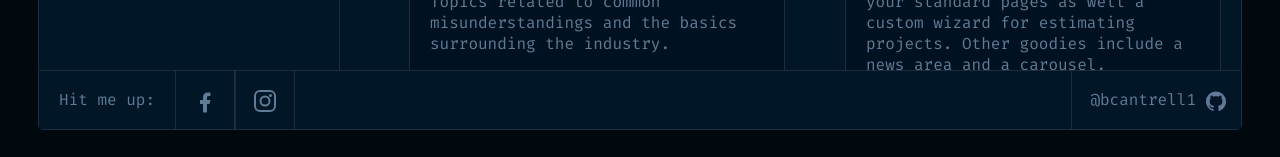
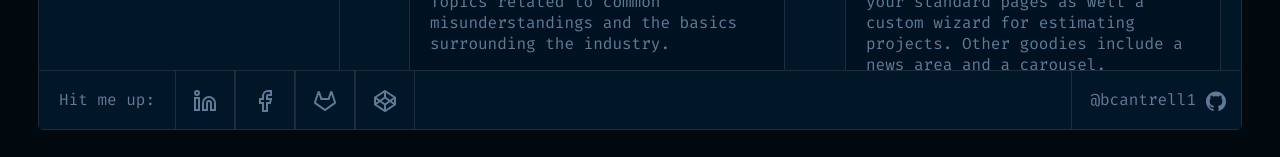
Before and after one commit to Bcantrell1/briancantrell.me, a Next.js app: page /en/projects in a window 1280 px wide. Shown: the part 640-797 px from the top of the page. Built offline with nearby package versions, Linux system fonts and the light colour scheme.

Commit message:
Small adjustments | Socials update

```diff
--- a/app/[locale]/page.tsx
+++ b/app/[locale]/page.tsx
@@ -19,7 +19,7 @@ export default function HomePage() {
           </div>
           <div className={styles.github_repo}>
             <p>{ t('pageMobile') }</p>
-            <span>const</span> <span>githubLink</span> =
+            <span>const</span> <span>githubLink</span> {` = `}
             <Link
               aria-label="go to my github page"
               href="https://github.com/bcantrell1"
--- /dev/null
+++ b/app/layout.tsx
@@ -0,0 +1,7 @@
+export default function RootLayout({
+    children,
+}: {
+    children: React.ReactNode;
+}) {
+    return <>{children}</>;
+}
--- a/components/Footer.tsx
+++ b/components/Footer.tsx
@@ -5,9 +5,12 @@ import socialData from '../config/data.json';
 import styles from './footer.module.scss';
 import Link from 'next/link';
 import InstagramIcon from './svg/InstaIcon';
+import GitLabIcon from './svg/GitlabIcon';
+import CodePenIcon from './svg/CodepenIcon';
+import LinkedinIcon from './svg/LinkedinIcon';
 
 const { socialLinks } = socialData[0];
-const [facebookLink, githubLink, instagramLink] = socialLinks?.map((link: any) => link.url) || [];
+const [facebookLink, githubLink, gitlabLink, codepenLink, linkedinLink] = socialLinks?.map((link: any) => link.url) || [];
 
 const Footer = ({ style }: { style?: React.CSSProperties }) => {
 	return (
@@ -15,14 +18,24 @@ const Footer = ({ style }: { style?: React.CSSProperties }) => {
 			<div className={styles.container}>
 				<p>Hit me up:</p>
 				<div className={styles.social}>
+					<Link target='_blank' aria-label="go to my linkedin page" href={linkedinLink}>
+						<div className={styles.item}>
+							<LinkedinIcon className={styles.svg} />
+						</div>
+					</Link>
 					<Link target='_blank' aria-label="go to my facebook page" href={facebookLink}>
-						<div className={styles.facebook}>
+						<div className={styles.item}>
 							<FacebookIcon className={styles.svg} />
 						</div>
 					</Link>
-					<Link target='_blank' aria-label="go to my instagram page" href={instagramLink}>
-						<div className={styles.instagram}>
-							<InstagramIcon className={styles.svg} />
+					<Link target='_blank' aria-label="go to my gitlab page" href={gitlabLink}>
+						<div className={styles.item}>
+							<GitLabIcon className={styles.svg} />
+						</div>
+					</Link>
+					<Link target='_blank' aria-label="go to my codepen page" href={codepenLink}>
+						<div className={styles.item}>
+							<CodePenIcon className={styles.svg} />
 						</div>
 					</Link>
 				</div>
--- a/components/Navbar.tsx
+++ b/components/Navbar.tsx
@@ -44,7 +44,6 @@ const Navbar = ({ name }: { name: string }) => {
 	};
 
 	const isActive = (href: string) => {
-		console.log(pathname, href);
 		if (href === '/') {
 			return pathname === href;
 		}
--- a/components/footer.module.scss
+++ b/components/footer.module.scss
@@ -43,13 +43,9 @@
                 }
             }
 
-            .instagram {
+            .item {
                 text-align: center;
                 padding-top: 18px;
-            }
-
-            .facebook {
-                padding-top: 7px;
             }
         }
 
@@ -98,6 +94,7 @@
 
                 p {
                     flex: 1;
+                    display: none;
                 }
 
                 .github {
--- /dev/null
+++ b/components/svg/CodepenIcon.tsx
@@ -0,0 +1,7 @@
+import React from 'react';
+
+const CodePenIcon = () => (
+    <svg xmlns="http://www.w3.org/2000/svg" width="24" height="24" viewBox="0 0 24 24" fill="none" stroke="currentColor" strokeWidth="2" className="lucide lucide-codepen"><polygon points="12 2 22 8.5 22 15.5 12 22 2 15.5 2 8.5 12 2"/><line x1="12" x2="12" y1="22" y2="15.5"/><polyline points="22 8.5 12 15.5 2 8.5"/><polyline points="2 15.5 12 8.5 22 15.5"/><line x1="12" x2="12" y1="2" y2="8.5"/></svg>
+);
+
+export default CodePenIcon;
--- a/components/svg/FacebookIcon.tsx
+++ b/components/svg/FacebookIcon.tsx
@@ -1,31 +1,7 @@
 import React from 'react';
 
-const FacebookIcon = ({ className }: { className: string }) => (
-  <svg
-    className={className}
-    width="52"
-    height="49"
-    viewBox="0 0 52 49"
-    fill="none"
-    xmlns="http://www.w3.org/2000/svg"
-  >
-    <g clipPath="url(#clip0_41_224)">
-      <path
-        d="M28 26H30.5L31.5 22H28V20C28 18.97 28 18 30 18H31.5V14.64C31.174 14.597 29.943 14.5 28.643 14.5C25.928 14.5 24 16.157 24 19.2V22H21V26H24V34.5H28V26Z"
-        fill="#607B96"
-      />
-    </g>
-    <defs>
-      <clipPath id="clip0_41_224">
-        <rect
-          width="24"
-          height="24"
-          fill="white"
-          transform="translate(14 12.5)"
-        />
-      </clipPath>
-    </defs>
-  </svg>
+const FacebookIcon = () => (
+  <svg xmlns="http://www.w3.org/2000/svg" width="24" height="24" viewBox="0 0 24 24" fill="none" stroke="#607b96" strokeWidth="2" className={`lucide lucide-facebook`}><path d="M18 2h-3a5 5 0 0 0-5 5v3H7v4h3v8h4v-8h3l1-4h-4V7a1 1 0 0 1 1-1h3z"/></svg>
 );
 
 export default FacebookIcon;
--- /dev/null
+++ b/components/svg/GitlabIcon.tsx
@@ -0,0 +1,7 @@
+import React from 'react';
+
+const GitLabIcon = () => (
+  <svg xmlns="http://www.w3.org/2000/svg" width="24" height="24" viewBox="0 0 24 24" fill="none" stroke="#607b96" strokeWidth="2" className="lucide lucide-gitlab"><path d="m22 13.29-3.33-10a.42.42 0 0 0-.14-.18.38.38 0 0 0-.22-.11.39.39 0 0 0-.23.07.42.42 0 0 0-.14.18l-2.26 6.67H8.32L6.1 3.26a.42.42 0 0 0-.1-.18.38.38 0 0 0-.26-.08.39.39 0 0 0-.23.07.42.42 0 0 0-.14.18L2 13.29a.74.74 0 0 0 .27.83L12 21l9.69-6.88a.71.71 0 0 0 .31-.83Z"/></svg>
+);
+
+export default GitLabIcon;
--- /dev/null
+++ b/components/svg/LinkedinIcon.tsx
@@ -0,0 +1,7 @@
+const LinkedinIcon = () => {
+    return (
+        <svg xmlns="http://www.w3.org/2000/svg" width="24" height="24" viewBox="0 0 24 24" fill="none" stroke="currentColor" strokeWidth="2" className="lucide lucide-linkedin"><path d="M16 8a6 6 0 0 1 6 6v7h-4v-7a2 2 0 0 0-2-2 2 2 0 0 0-2 2v7h-4v-7a6 6 0 0 1 6-6z"/><rect width="4" height="12" x="2" y="9"/><circle cx="4" cy="4" r="2"/></svg>
+    )
+}
+
+export default LinkedinIcon;
--- a/config/data.json
+++ b/config/data.json
@@ -18,11 +18,27 @@
 				"container-class": "github"
 			},
 			{
-				"social-title": "instagram",
-				"url": "https://www.instagram.com/trell546/",
+				"social-title": "gitlab",
+				"url": "https://gitlab.com/bcantrell",
 				"img": "",
 				"imgAlt": "",
-				"desc": "Hit me up on Instagram",
+				"desc": "Hit me up on Gitlab",
+				"container-class": "instagram"
+			},
+			{
+				"social-title": "codepen",
+				"url": "https://codepen.io/bcantrell1",
+				"img": "",
+				"imgAlt": "",
+				"desc": "Hit me up on Codepen",
+				"container-class": "instagram"
+			},
+			{
+				"social-title": "linkedin",
+				"url": "https://www.linkedin.com/in/bcantrell1/",
+				"img": "",
+				"imgAlt": "",
+				"desc": "Hit me up on Linkedin",
 				"container-class": "instagram"
 			}
 		]
```
